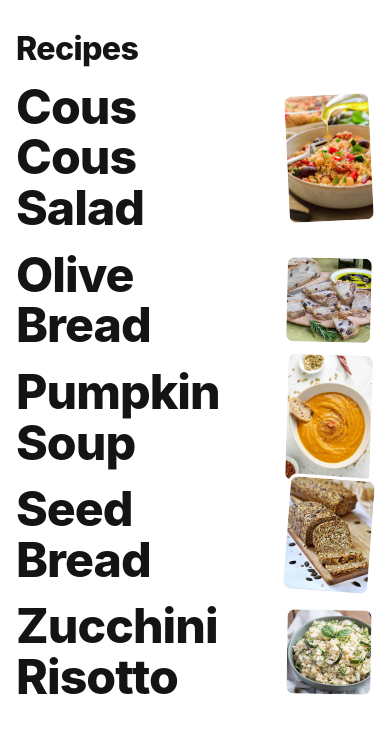
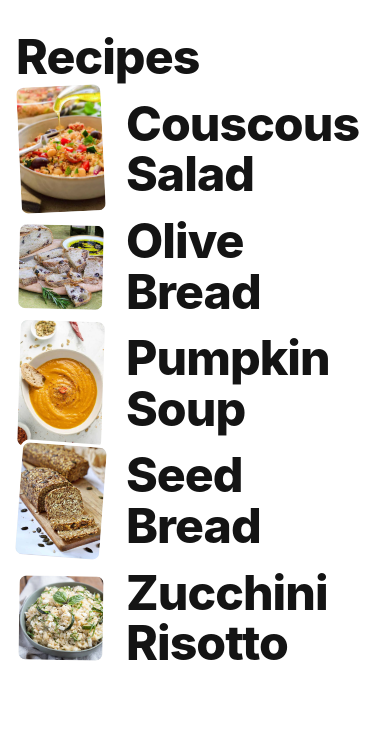
Before and after one commit to calek-dot-co/calek-co-cooking, a plain HTML site: page index.html in a window 390 px wide. Drawn offline with Linux system fonts and the light colour scheme.

Commit message:
Mobile homepage: match headline to recipe name size, move thumbnails left
- .site-header__title now uses the same 1.5x scale as .recipe-row__name
  on mobile (desktop already matched at 2x, untouched here).
- Recipe thumbnails move from the right edge to the left, with the name
  text's padding switched from padding-right to padding-left to match.
  Fixed a leak where that padding briefly carried into the desktop
  breakpoint's override.

```diff
--- a/css/components.css
+++ b/css/components.css
@@ -4,7 +4,7 @@
 }
 
 .site-header__title {
-  font-size: var(--font-size-display);
+  font-size: calc(var(--font-size-display) * 1.5);
   margin-bottom: 0;
 }
 
@@ -25,7 +25,7 @@
 
 .recipe-row__name {
   display: block;
-  padding-right: 110px;
+  padding-left: 110px;
   font-size: calc(var(--font-size-display) * 1.5);
   font-weight: var(--font-weight-bold);
   letter-spacing: var(--letter-spacing-tight);
@@ -41,7 +41,7 @@
 .recipe-row__thumb {
   position: absolute;
   top: 50%;
-  right: 0;
+  left: 0;
   width: 90px;
   overflow: hidden;
   border-radius: var(--radius-sm);
@@ -103,7 +103,7 @@
   }
 
   .recipe-row__name {
-    padding-right: 0;
+    padding-left: 0;
     font-size: calc(var(--font-size-display) * 2);
   }
 
--- a/recipes/cous-cous-salad.json
+++ b/recipes/couscous-salad.json
@@ -1,7 +1,7 @@
 {
-  "slug": "cous-cous-salad",
-  "name": "Cous Cous Salad",
-  "image": "images/cous-cous-salad.jpg",
+  "slug": "couscous-salad",
+  "name": "Couscous Salad",
+  "image": "images/couscous-salad.jpg",
   "tags": [
     "dinner",
     "vegan"
--- a/recipes/index.json
+++ b/recipes/index.json
@@ -1,8 +1,8 @@
 [
   {
-    "slug": "cous-cous-salad",
-    "name": "Cous Cous Salad",
-    "image": "images/cous-cous-salad.jpg"
+    "slug": "couscous-salad",
+    "name": "Couscous Salad",
+    "image": "images/couscous-salad.jpg"
   },
   {
     "slug": "olive-bread",
```
Also changed, not shown: images/couscous-salad.jpg (renamed from images/cous-cous-salad.jpg).
